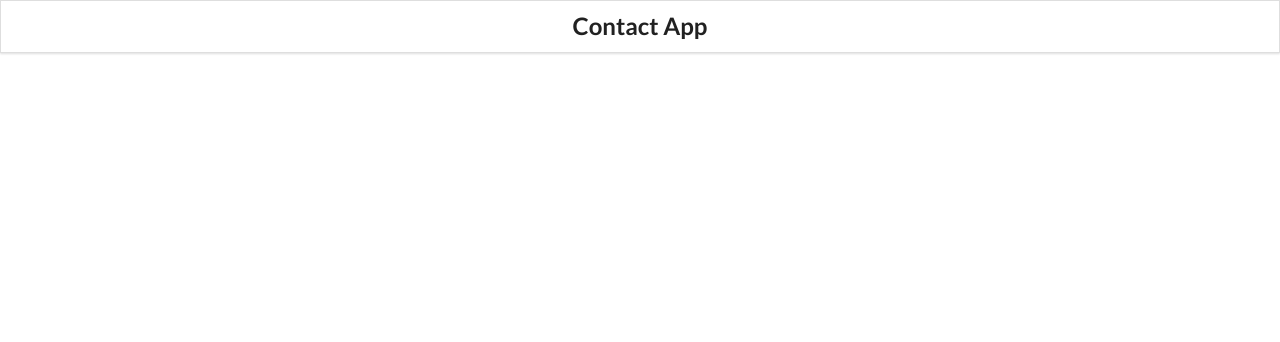
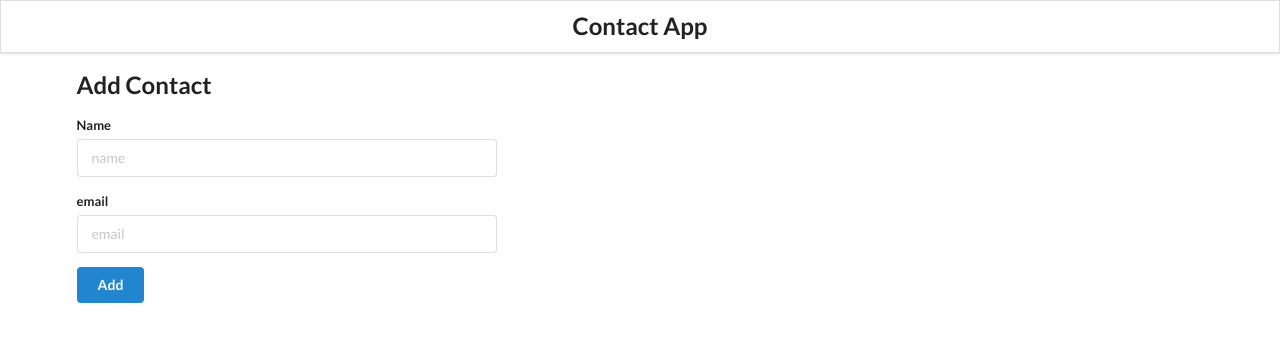
Before and after one commit to Nurmuhammadthariq/react-crud, a React (Create React App) app: page /add in a window 1280 px wide. Before the commit this address had no page. Shown: the top 342 px of the page. Built offline with nearby package versions, Linux system fonts and the light colour scheme.

Commit message:
Refactor code

```diff
--- a/src/components/App.js
+++ b/src/components/App.js
@@ -1,6 +1,5 @@
-import React, { useEffect, useState } from 'react';
+import React from 'react';
 import { BrowserRouter as Router, Routes, Route } from 'react-router-dom';
-import { v4 as uuidv4 } from 'uuid';
 import './App.css';
 import Header from './Header';
 import AddContact from './AddContact';
@@ -9,13 +8,6 @@ import ContactDetail from './ContactDetail';
 import { ContactsCrudContextProvider } from '../context/ContactsCrudContext';
 
 function App() {
-  // const addContactHandler = (contact) => {
-  //   const id = uuidv4();
-  //   const newContact = { id, ...contact };
-  //   setContacts([...contacts, newContact]);
-  //   console.log(newContact);
-  // };
-
   // const removeContactHandler = (id) => {
   //   const newContacts = contacts.filter((contact) => {
   //     return contact.id !== id;
@@ -31,11 +23,8 @@ function App() {
         <ContactsCrudContextProvider>
           <Routes>
             <Route path="/" element={<ContactList />} />
-            {/* <Route
-              path="/add"
-              element={<AddContact addContactHandler={addContactHandler} />}
-            />
-            <Route path="/contact/:id" element={<ContactDetail />} /> */}
+            <Route path="add" element={<AddContact />} />
+            <Route path="/contact/:id" element={<ContactDetail />} />
           </Routes>
         </ContactsCrudContextProvider>
       </Router>
```
